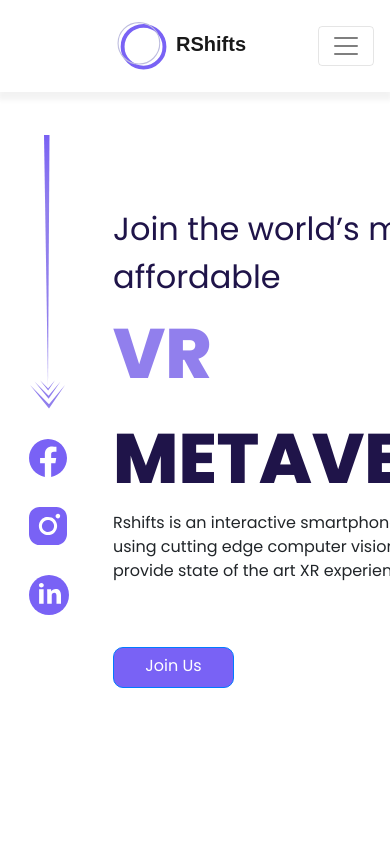
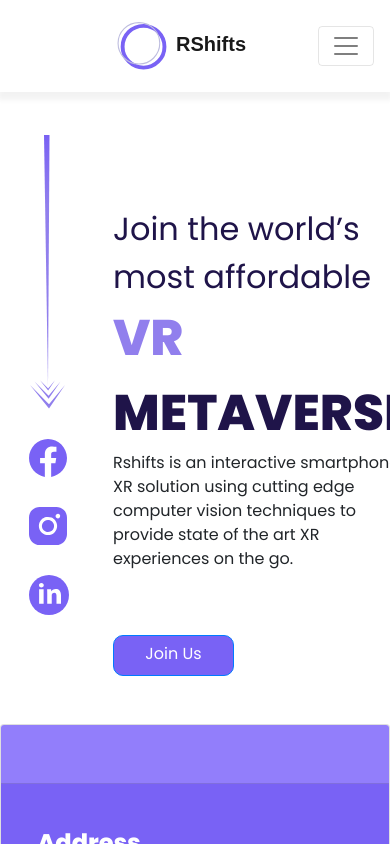
Before and after one commit to piyushgIITian/rshifts-web-dev-test-2, a React (Create React App) app: page / in a window 390 px wide. Shown: the top 844 px of the page. Built offline with nearby package versions, Linux system fonts and the light colour scheme; no server answers; a web font is replaced by a local one.

Commit message:
size changes fixed

```diff
--- a/src/components/Dashboard.js
+++ b/src/components/Dashboard.js
@@ -45,7 +45,7 @@
       <Card id="dashboard-card">
         <Card.Body>
           <Row>
-          <Image className="w-20 h-20 p-1" src={gearicon}/ ><div style={{marginLeft:"5px"}}>
+          <Image className="dash-images" src={gearicon}/ ><div style={{marginLeft:"5px"}}>
           <Card.Title>Primary Card Title</Card.Title>
           <Card.Text>
             Some quick example text to
@@ -56,7 +56,7 @@
       <Card  id="dashboard-card">
         <Card.Body>
           <Row>
-          <Image className="w-20 h-20 p-1" src={moreInf}/ ><div style={{marginLeft:"5px"}}>
+          <Image className="dash-images" src={moreInf}/ ><div style={{marginLeft:"5px"}}>
           <Card.Title >Primary Card Title</Card.Title>
           <Card.Text>
             Some quick example text to
@@ -69,7 +69,7 @@
       <Card  id="dashboard-card">
         <Card.Body>
           <Row>
-          <Image className="w-20 h-20 p-2" src={headGear}/ ><div style={{marginLeft:"5px"}}>
+          <Image className="dash-images" src={headGear}/ ><div style={{marginLeft:"5px"}}>
           <Card.Title>Primary Card Title</Card.Title>
           <Card.Text>
             Some quick example text to
@@ -80,7 +80,7 @@
       <Card id="dashboard-card">
         <Card.Body>
           <Row>
-          <Image className="w-20 h-20 p-2" src={helpIcon}/ ><div style={{marginLeft:"5px"}}>
+          <Image className="dash-images" src={helpIcon}/ ><div style={{marginLeft:"5px"}}>
           <Card.Title >Primary Card Title</Card.Title>
           <Card.Text>
             Some quick example text to
--- a/src/components/LandingPage.js
+++ b/src/components/LandingPage.js
@@ -47,11 +47,11 @@
         <p id="vr">VR</p>
         <p id="meta">METAVERSE</p>
         <p>Rshifts is an interactive smartphone XR solution using cutting edge computer vision techniques to provide state of the art XR experiences on the go.</p>
-        <Button href="/login"  className="mt-5" id="rs-button" type="primary">
+        <Button href="/login"  className="mt-5 mb-5" id="rs-button" type="primary">
               Join Us
           </Button>
         </div>
-
+        <source media="(min-width:800px)" srcSet={illus1}/>
         <Image className="illus-1" src={illus1}/>
 
 
--- a/src/style.css
+++ b/src/style.css
@@ -153,31 +153,23 @@
     margin-top: 90px;
     margin-left: 40px;
     padding: 0;
-    width: fit-content;
-width: -moz-fit-content;
-block-size: fit-content;
+
 }
 #vr{
     font-style: normal;
 font-weight: 600;
 font-size: 70px;
 color: #917FED;
-margin:0px;
-margin-block-start: 0;
-margin-block-end:0;
+margin-bottom: 0px;
 
-height: auto;
 }
 #meta{
     font-style: normal;
 font-weight: 600;
 font-size: 70px;
-
+margin-bottom: 0px;
 color: #1F1449;
-margin:0px;
-margin-block-start: 0;
-margin-block-end:0;
-
+overflow-wrap: break-word;
 }
 #join-line{
     font-style: normal;
@@ -186,8 +178,31 @@
 line-height: 48px;
 /* identical to box height */
 margin:0px;
-width: fit-content;
-width: -moz-fit-content;
-block-size: fit-content;
+
 color: #1F1449;
 }
+
+@media screen and (max-width: 1000px) {
+    .illus-1 {
+      display: none;
+    }
+    *{
+        overflow-wrap: break-word;
+    }
+  }
+@media screen and (max-width: 600px){
+    #vr{
+        font-size: 50px;
+    }
+    #meta{
+        font-size: 50px;
+    }
+}
+
+.dash-images{
+
+        width: 70px; /* You can set the dimensions to whatever you want */
+        height: 70px;
+        object-fit: cover;
+        margin:5px;
+}
```
